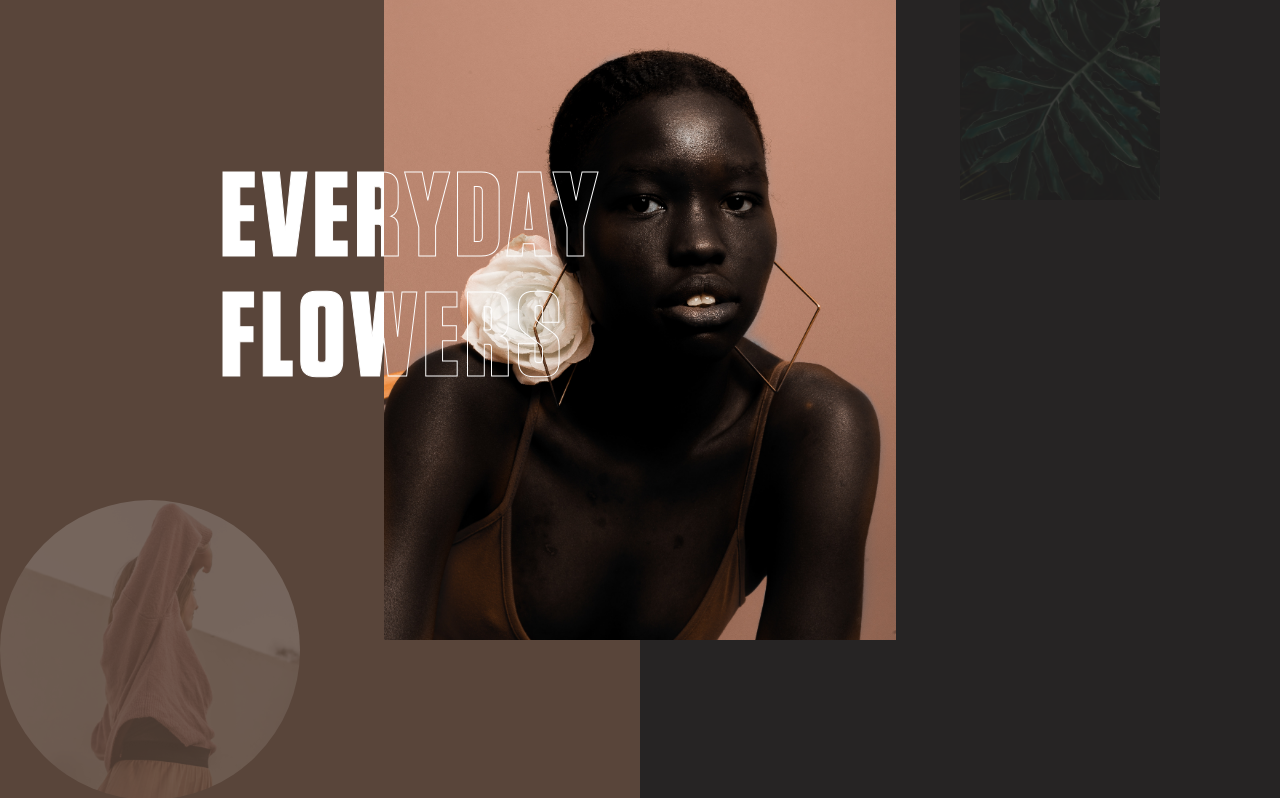
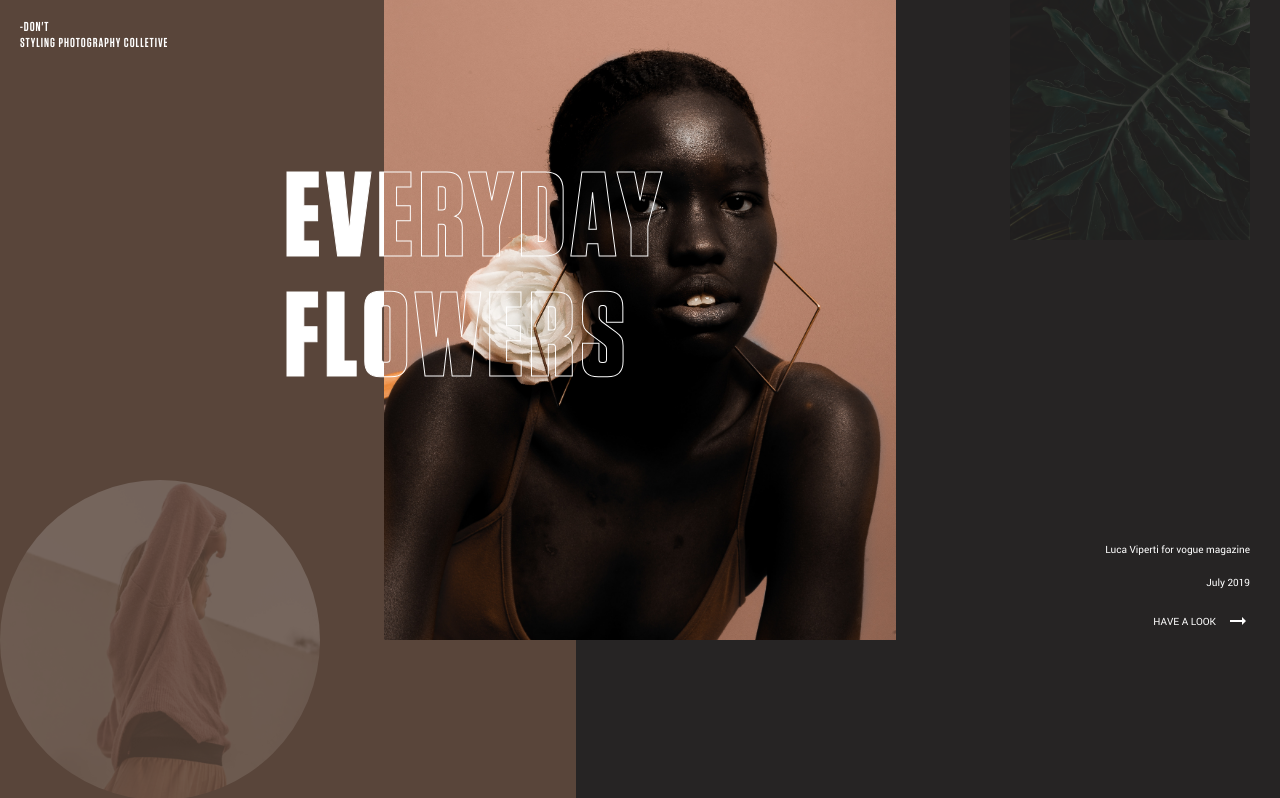
Before and after one commit to dariolaporta/aqtest_, a React (Create React App) app: page / in a window 1280 px wide. Shown: the top 798 px of the page. Built offline with nearby package versions, Linux system fonts and the light colour scheme.

Commit message:
cool stuff

```diff
--- a/package.json
+++ b/package.json
@@ -3,6 +3,8 @@
   "version": "0.1.0",
   "private": true,
   "dependencies": {
+    "@material-ui/core": "^4.11.0",
+    "@material-ui/icons": "^4.9.1",
     "@testing-library/jest-dom": "^4.2.4",
     "@testing-library/react": "^9.3.2",
     "@testing-library/user-event": "^7.1.2",
--- a/src/App.css
+++ b/src/App.css
@@ -7,22 +7,17 @@
 
 .image {
   height: 80vmin;
-  pointer-events: none;
 }
 
 .image_round_sx {
   border-radius: 100%;
-  height: 200px;
-  width: 100%;
-  max-width: 200px;
-  pointer-events: none;
+  height: 200vmin;
+  /* width: 200vmin; */
 }
 
 .image_dx {
-  height: 200px;
-  width: 100%;
-  max-width: 200px;
-  pointer-events: none;
+  height: 200vmin;
+  width: 200vmin;
 }
 
 /* @media (prefers-reduced-motion: no-preference) {
--- a/src/App.tsx
+++ b/src/App.tsx
@@ -1,10 +1,21 @@
-import React from "react";
+import React, { Component } from "react";
 import "./App.css";
+import Header from "./components/Header/Header";
 import Slide from "./components/Slide/Slide";
 import { slidesArray } from "./constants/constants";
+import SlideObj from "./types";
 
-function App() {
-  const renderSlides = () => {
+class App extends Component {
+  renderDxText = (slide: SlideObj) => {
+    let obj = {
+      writer: slide.dx_text.writer,
+      date: slide.dx_text.date,
+      link: slide.dx_text.link,
+    };
+    return obj;
+  };
+
+  renderSlides = () => {
     return slidesArray.map((slide, index) => (
       <Slide
         key={index}
@@ -14,11 +25,18 @@ function App() {
         img_dx={slide.img_dx}
         img_sx={slide.img_sx}
         custom_title={slide.custom_title}
+        dx_text={this.renderDxText(slide)}
       />
     ));
   };
-
-  return <div className="App">{renderSlides()}</div>;
+  render() {
+    return (
+      <div className="App">
+        <Header />
+        {this.renderSlides()}
+      </div>
+    );
+  }
 }
 
 export default App;
--- /dev/null
+++ b/src/components/Header/Header.tsx
@@ -0,0 +1,16 @@
+import React from "react";
+import { TopHeader } from "./Styles";
+
+const Header = () => {
+  return (
+    <TopHeader>
+      <p style={{ margin: 0, fontSize: 13, letterSpacing: 1 }}> -DON'T</p>
+      <p style={{ margin: 0, fontSize: 13, letterSpacing: 1 }}>
+        {" "}
+        STYLING PHOTOGRAPHY COLLETIVE
+      </p>
+    </TopHeader>
+  );
+};
+
+export default Header;
--- /dev/null
+++ b/src/components/Header/Styles.ts
@@ -0,0 +1,19 @@
+import styled from "styled-components"
+
+export const TopHeader = styled.div`
+    width: 100%;
+    height: auto;
+    position: fixed;
+    top: 0;
+    left: 0;
+    right: 0;
+    z-index: 999;
+    display: flex;
+    color: white;
+    text-align: left;
+    justify-content: flex-start;
+    flex-direction: column;
+    font-size: 10;
+    padding: 20px;
+    font-family: Tungsten Semi-Bold;
+`
--- a/src/components/Slide/Slide.tsx
+++ b/src/components/Slide/Slide.tsx
@@ -5,8 +5,10 @@ import {
   DivSx,
   ImgDivDx,
   ImgDivSx,
+  Paragraph,
   TitleContainer,
 } from "./Styles";
+import ArrowRightAltIcon from "@material-ui/icons/ArrowRightAlt";
 
 interface Props {
   big_image_url: string;
@@ -15,10 +17,23 @@ interface Props {
   custom_title: string;
   img_dx: string;
   img_sx: string;
+  dx_text: {
+    writer: string;
+    date: string;
+    link: string | Element;
+  };
 }
 
 const Slide = (props: Props) => {
-  const { big_image_url, bg_sx, bg_dx, img_dx, img_sx, custom_title } = props;
+  const {
+    big_image_url,
+    bg_sx,
+    bg_dx,
+    img_dx,
+    img_sx,
+    custom_title,
+    dx_text,
+  } = props;
   ImgDivSx.defaultProps = {
     theme: {
       img_sx: img_sx,
@@ -49,6 +64,7 @@ const Slide = (props: Props) => {
           right: 0,
           marginLeft: "auto",
           marginRight: "auto",
+          zIndex: 80,
         }}
       >
         <img className="image" src={big_image_url} />
@@ -60,10 +76,39 @@ const Slide = (props: Props) => {
           <ImgDivSx />
         </div>
       </DivSx>
-      <DivDx color={bg_sx}>
+      <DivDx style={{ display: "flex", flex: 1 }} color={bg_sx}>
+        <div
+          style={{
+            flex: 1,
+            display: "flex",
+            justifyContent: "flex-end",
+            marginRight: 30,
+          }}
+        >
+          <ImgDivDx />
+        </div>
         <div style={{ flex: 1 }}></div>
-        <div style={{ flex: 1 }}>
-          <ImgDivDx />
+        <div
+          style={{
+            flex: 1,
+            color: "white",
+            textAlign: "right",
+            padding: 30,
+          }}
+        >
+          <Paragraph>{dx_text.writer}</Paragraph>
+          <Paragraph>{dx_text.date}</Paragraph>
+          <div>
+            <Paragraph
+              style={{
+                display: "flex",
+                justifyContent: "flex-end",
+                alignItems: "center",
+              }}
+            >
+              {dx_text.link} <ArrowRightAltIcon style={{ marginLeft: 10 }} />
+            </Paragraph>
+          </div>
         </div>
       </DivDx>
     </div>
--- a/src/components/Slide/Styles.ts
+++ b/src/components/Slide/Styles.ts
@@ -1,9 +1,8 @@
-import React from "react"
 import styled from "styled-components"
 
 export const TitleContainer = styled.div`
     position: absolute;
-    left: -50%;
+    left: -40%;
     right: 0px;
     margin-right: auto;
     margin-left: auto;
@@ -17,7 +16,7 @@ export const CustomTitle = styled.div`
     position: relative;
     color: white;
     font-family: "Tungsten Bold";
-    font-size: 120px;
+    font-size: 15vmin;
     text-transform: uppercase;
     text-align: left;
     letter-spacing: 5px;
@@ -32,7 +31,7 @@ export const CustomTitle = styled.div`
         transform: translateY(-50%);
         background-color: transparent;
         color: transparent;
-        font-size: 120px;
+        font-size: 15vmin;
         -webkit-text-stroke: 1px #fff;
         z-index: 999;
         line-height: 1;
@@ -43,23 +42,23 @@ export const CustomTitle = styled.div`
 export const DivDx = styled.div`
     background-color: ${props => props.color};
     flex: 1;
+    flex-direction: column;
     height: 100vh;
     display: flex;
-    justify-content: center;
+    justify-content: space-between;
 `
 
 export const DivSx = styled.div`
     background-color: ${props => props.color};
     width: 45%;
     flex-direction: column;
-    flex: 1;
     display: flex;
     justify-content: space-between;
 `
 
 export const ImgDivSx = styled.div`
-    width: 300px;
-    height: 300px;
+    width: 40vmin;
+    height: 40vmin;
     opacity: 0.2;
     border-radius: 100%;
     background-image: url(${props => props.theme.img_sx});
@@ -68,11 +67,17 @@ export const ImgDivSx = styled.div`
     background-size: cover;
 `
 export const ImgDivDx = styled.div`
-    width: 200px;
-    height: 200px;
+    width: 30vmin;
+    height: 30vmin;
     opacity: 0.2;
     background-image: url(${props => props.theme.img_dx});
     background-position: center;
     background-repeat: no-repeat;
     background-size: cover;
 `
+
+export const Paragraph = styled.p`
+    font-size: 10px;
+    margin-top: 20px;
+    font-family: Roboto;
+`
--- a/src/constants/constants.ts
+++ b/src/constants/constants.ts
@@ -19,37 +19,62 @@ export const slidesArray: SlideObj[] = [
       bg_dx: palette.bg_sand,
       img_dx: Pamela,
       img_sx: Nicole,
+      dx_text: {
+        writer: "Luca Viperti \n for vogue magazine",
+        date: "July 2019",
+        link: "HAVE A LOOK"
+      }
     },
     {
       big_image_url: Pamela,
-      custom_title: "Wilder night",
+      custom_title: "The \n Wilder night",
       bg_dx: palette.bg_leaves,
       bg_sx: palette.bg_primary,
       img_dx: Kevin,
       img_sx: Oladimeji,
+      dx_text: {
+        writer: "Carol Smith \n for Elle decor",
+        date: "January 2019",
+        link: "HAVE A LOOK"
+      }
     },
     {
       big_image_url: Kevin,
-      custom_title: "Smooth Memories",
+      custom_title: "Smooth \n  Memories",
       bg_dx: palette.bg_sand,
       bg_sx: palette.bg_primary,
       img_dx: Azamat,
       img_sx: Kevin,
+      dx_text: {
+        writer: "Andrea Schiavone \n for Harpers Bazar",
+        date: "November 2019",
+        link: "HAVE A LOOK"
+      }
     },
     {
       big_image_url: Azamat,
-      custom_title: "Future Inverse",
+      custom_title: "Future \n  Inverse",
       bg_dx: palette.bg_pink,
       bg_sx: palette.bg_primary,
       img_dx: Nicole,
       img_sx: Kevin,
+      dx_text: {
+        writer: "Maria Grazie Cirri \n for vogue UK magazine",
+        date: "October 2018",
+        link: "HAVE A LOOK"
+      }
     },
     {
       big_image_url: Nicole,
-      custom_title: "Born Urban",
+      custom_title: "Born \n Urban",
       bg_dx: palette.bg_brown,
       bg_sx: palette.bg_primary,
       img_dx: Oladimeji,
       img_sx: Azamat,
+      dx_text: {
+        writer: "Giorgia Mentana \n for Grazia magazine",
+        date: "July 2018",
+        link: "HAVE A LOOK"
+      }
     },
   ];
```
Also changed, not shown: src/types.ts (+7 -0 lines), 1 other file (tests, documents, lock files or other folders).
